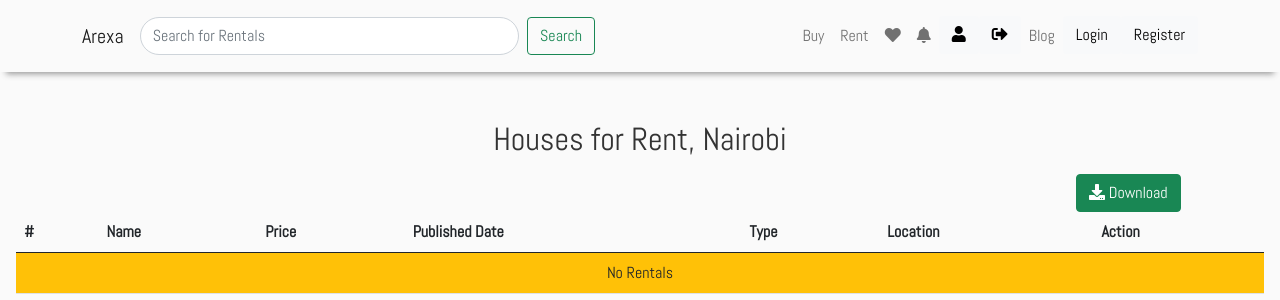
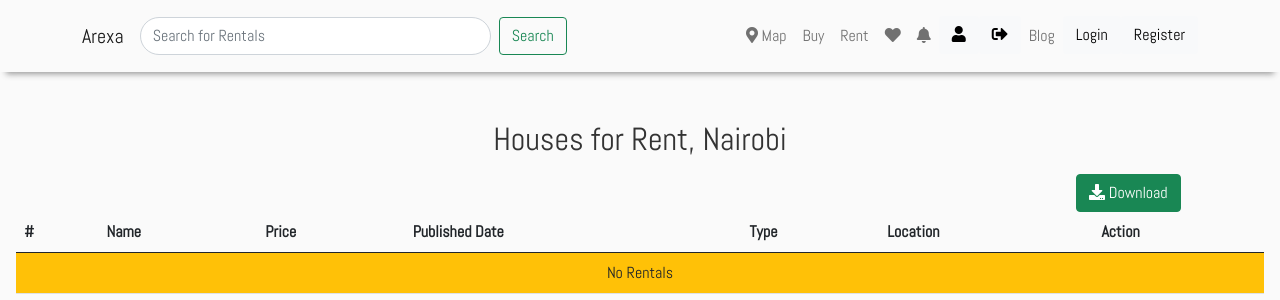
Before and after one commit to OkothPius/Rentals, a Django app: page / in a window 1280 px wide. Shown: the top 300 px of the page. Run offline with Django 3.2, Linux system fonts and the light colour scheme; data that the repository does not hold is empty.

Commit message:
feat: update header

```diff
--- a/backend/templates/core/header.html
+++ b/backend/templates/core/header.html
@@ -20,6 +20,9 @@
 
     <div class="collapse navbar-collapse" id="navmenu">
       <ul class="navbar-nav ms-auto">
+          <li class="nav-item">
+            <a href="{% url 'map'%}" class="nav-link"><i class="fas fa-map-marker-alt"></i> Map</a>
+          </li>
           <li class="nav-item">
             <a href="#" class="nav-link">Buy</a>
           </li>
```
